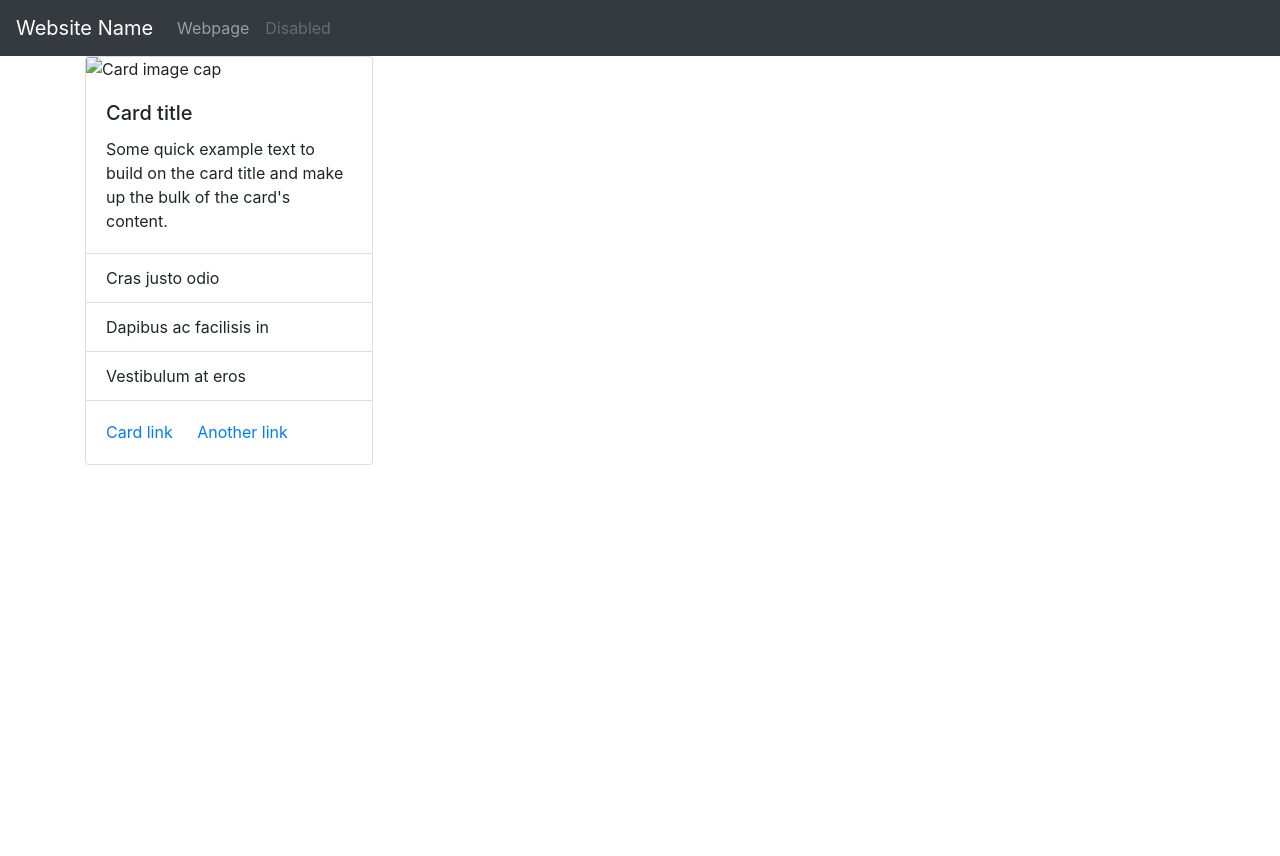
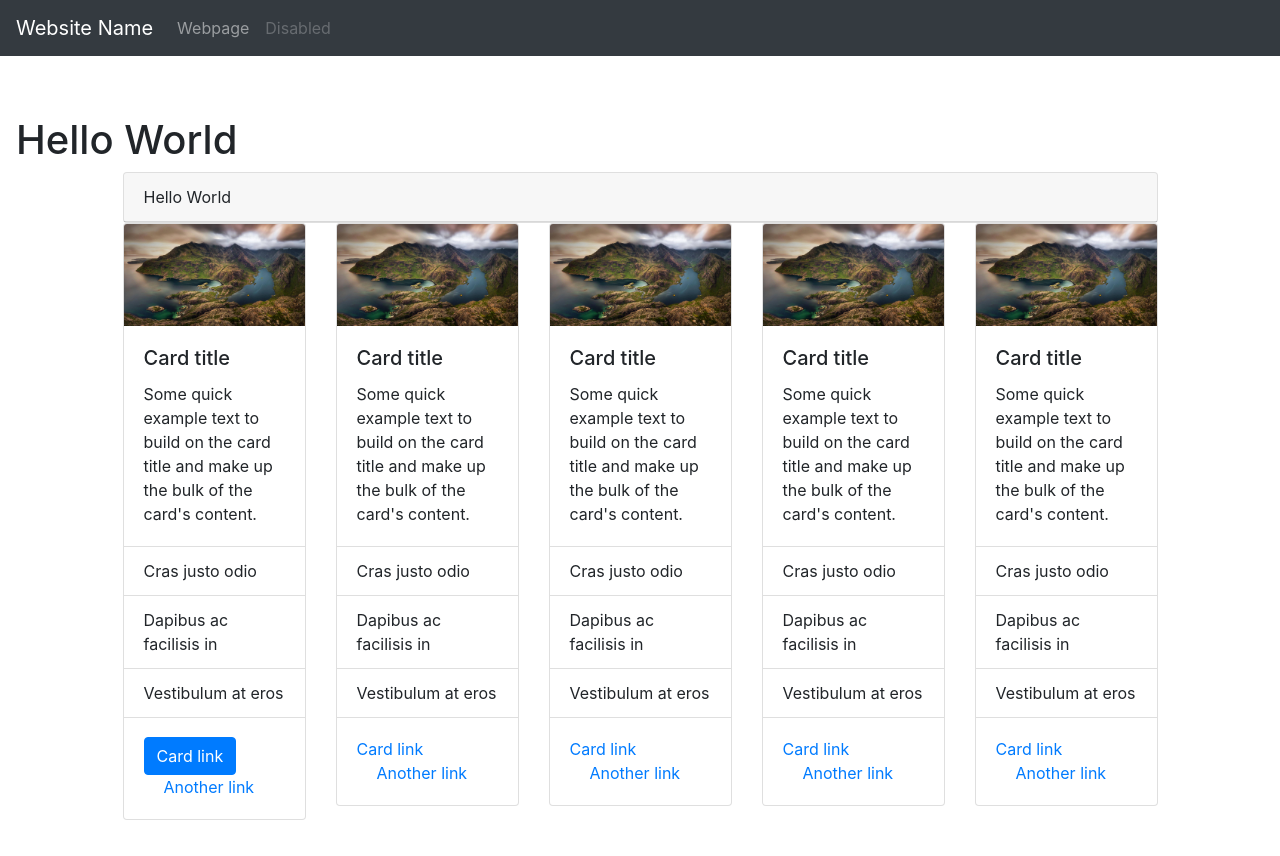
Before and after one commit to Bailey-1/Portfolio-Website, a plain HTML site: page index.html in a window 1280 px wide. Shown: the top 856 px of the page. Drawn offline with nearby package versions, Linux system fonts and the light colour scheme.

Commit message:
Updated
Updated

```diff
--- /dev/null
+++ b/css/floating-btn.css
@@ -0,0 +1,115 @@
+@charset "utf-8";
+/* CSS Document */
+*{padding:0;margin:0;}
+
+.label-container{
+	position:fixed;
+	bottom:48px;
+	right:105px;
+	display:table;
+	visibility: hidden;
+}
+
+.label-text{
+	color:#FFF;
+	background:rgba(51,51,51,0.5);
+	display:table-cell;
+	vertical-align:middle;
+	padding:10px;
+	border-radius:3px;
+}
+
+.label-arrow{
+	display:table-cell;
+	vertical-align:middle;
+	color:#333;
+	opacity:0.5;
+}
+
+.float{
+	position:fixed;
+	width:60px;
+	height:60px;
+	bottom:40px;
+	right:40px;
+	background-color:#F33;
+	color:#FFF;
+	border-radius:50px;
+	text-align:center;
+	box-shadow: 2px 2px 3px #999;
+	z-index:1000;
+	animation: bot-to-top 2s ease-out;
+}
+
+ul {
+	position:fixed;
+	right:40px;
+	padding-bottom:20px;
+	bottom:80px;
+	z-index:100;
+}
+
+ul li{
+	list-style:none;
+	margin-bottom:10px;
+}
+
+ul li a{
+	background-color:#F33;
+	color:#FFF;
+	border-radius:50px;
+	text-align:center;
+	box-shadow: 2px 2px 3px #999;
+	width:60px;
+	height:60px;
+	display:block;
+}
+
+ul:hover{
+	visibility:visible!important;
+	opacity:1!important;
+}
+
+
+.my-float{
+	font-size:24px;
+	margin-top:18px;
+}
+
+a#menu-share + ul{
+  visibility: hidden;
+}
+
+a#menu-share:hover + ul{
+  visibility: visible;
+  animation: scale-in 0.5s;
+}
+
+a#menu-share i{
+	animation: rotate-in 0.5s;
+}
+
+a#menu-share:hover > i{
+	animation: rotate-out 0.5s;
+}
+
+@keyframes bot-to-top {
+    0%   {bottom:-40px}
+    50%  {bottom:40px}
+}
+
+@keyframes scale-in {
+    from {transform: scale(0);opacity: 0;}
+    to {transform: scale(1);opacity: 1;}
+}
+
+@keyframes rotate-in {
+    from {transform: rotate(0deg);}
+    to {transform: rotate(360deg);}
+}
+
+@keyframes rotate-out {
+    from {transform: rotate(360deg);}
+    to {transform: rotate(0deg);}
+}
+<strong></strong>
--- /dev/null
+++ b/css/style.css
@@ -0,0 +1,2 @@
+@charset "utf-8";
+/* CSS Document */
--- a/index.html
+++ b/index.html
@@ -7,6 +7,13 @@
 
 		<!-- Bootstrap CSS -->
 		<link rel="stylesheet" href="https://stackpath.bootstrapcdn.com/bootstrap/4.2.1/css/bootstrap.min.css" integrity="sha384-GJzZqFGwb1QTTN6wy59ffF1BuGJpLSa9DkKMp0DgiMDm4iYMj70gZWKYbI706tWS" crossorigin="anonymous">
+
+		<!-- Font Awesome -->
+		<link rel="stylesheet" href="https://use.fontawesome.com/releases/v5.6.3/css/all.css" integrity="sha384-UHRtZLI+pbxtHCWp1t77Bi1L4ZtiqrqD80Kn4Z8NTSRyMA2Fd33n5dQ8lWUE00s/" crossorigin="anonymous">
+
+		<!-- CSS Files
+		<link rel="stylesheet" href="css/floating-btn.css"> -->
+
 
 		<title>Hello, world!</title>
   	</head>
@@ -29,14 +36,45 @@
 				</ul>
 			</div>
 		</nav>
+		<div class="" style="height:100px">
 
-		<div class="-5" style="height:3000px">
-			<h1>Hello World</h1>
-			<div class="container">
-				<div class="row">
-					<div class="col-sm">
-						<div class="card" style="width: 18rem;">
-							<img class="card-img-top" src="..." alt="Card image cap">
+		</div>
+
+		<div class="p-3" style="height:3000px">
+			<h1 class="">Hello World</h1>
+
+			<div class="row justify-content-center">
+				<div class="col-10">
+					<div class="card">
+						<div class="card-header">
+							Hello World
+						</div>
+					</div>
+				</div>
+			</div>
+
+			<div class="row justify-content-center">
+				<div class="col-md-2">
+					<div class="card" style="">
+						<img class="card-img-top" src="images/BingImageOfTheDay_20180926.jpg" alt="Card image cap">
+					  	<div class="card-body">
+							<h5 class="card-title">Card title</h5>
+							<p class="card-text">Some quick example text to build on the card title and make up the bulk of the card's content.</p>
+					  	</div>
+					  	<ul class="list-group list-group-flush">
+							<li class="list-group-item">Cras justo odio</li>
+							<li class="list-group-item">Dapibus ac facilisis in</li>
+							<li class="list-group-item">Vestibulum at eros</li>
+					  	</ul>
+					  	<div class="card-body">
+							<a href="#" class="card-link btn btn-primary">Card link</a>
+							<a href="#" class="card-link">Another link</a>
+					  	</div>
+					</div>
+				</div>
+				<div class="col-md-2">
+					<div class="card" style="">
+						<img class="card-img-top" src="images/BingImageOfTheDay_20180926.jpg" alt="Card image cap">
 					  	<div class="card-body">
 							<h5 class="card-title">Card title</h5>
 							<p class="card-text">Some quick example text to build on the card title and make up the bulk of the card's content.</p>
@@ -52,9 +90,84 @@
 					  	</div>
 					</div>
 				</div>
+				<div class="col-md-2">
+					<div class="card" style="">
+						<img class="card-img-top" src="images/BingImageOfTheDay_20180926.jpg" alt="Card image cap">
+					  	<div class="card-body">
+							<h5 class="card-title">Card title</h5>
+							<p class="card-text">Some quick example text to build on the card title and make up the bulk of the card's content.</p>
+					  	</div>
+					  	<ul class="list-group list-group-flush">
+							<li class="list-group-item">Cras justo odio</li>
+							<li class="list-group-item">Dapibus ac facilisis in</li>
+							<li class="list-group-item">Vestibulum at eros</li>
+					  	</ul>
+					  	<div class="card-body">
+							<a href="#" class="card-link">Card link</a>
+							<a href="#" class="card-link">Another link</a>
 					  	</div>
 					</div>
 				</div>
+				<div class="col-md-2">
+					<div class="card" style="">
+						<img class="card-img-top" src="images/BingImageOfTheDay_20180926.jpg" alt="Card image cap">
+					  	<div class="card-body">
+							<h5 class="card-title">Card title</h5>
+							<p class="card-text">Some quick example text to build on the card title and make up the bulk of the card's content.</p>
+					  	</div>
+					  	<ul class="list-group list-group-flush">
+							<li class="list-group-item">Cras justo odio</li>
+							<li class="list-group-item">Dapibus ac facilisis in</li>
+							<li class="list-group-item">Vestibulum at eros</li>
+					  	</ul>
+					  	<div class="card-body">
+							<a href="#" class="card-link">Card link</a>
+							<a href="#" class="card-link">Another link</a>
+					  	</div>
+					</div>
+				</div>
+				<div class="col-md-2">
+					<div class="card" style="">
+						<img class="card-img-top" src="images/BingImageOfTheDay_20180926.jpg" alt="Card image cap">
+					  	<div class="card-body">
+							<h5 class="card-title">Card title</h5>
+							<p class="card-text">Some quick example text to build on the card title and make up the bulk of the card's content.</p>
+					  	</div>
+					  	<ul class="list-group list-group-flush">
+							<li class="list-group-item">Cras justo odio</li>
+							<li class="list-group-item">Dapibus ac facilisis in</li>
+							<li class="list-group-item">Vestibulum at eros</li>
+					  	</ul>
+					  	<div class="card-body">
+							<a href="#" class="card-link">Card link</a>
+							<a href="#" class="card-link">Another link</a>
+					  	</div>
+					</div>
+				</div>
+
+			</div>
+		</div>
+
+		<a href="#" class="float" id="menu-share">
+		<i class="fa fa-share my-float"></i>
+		</a>
+		<ul class="float-btn">
+		<li>
+			<a href="#">
+				<i class="fa fa-facebook my-float"></i>
+			</a>
+			</li>
+		<li><a href="#">
+		<i class="fa fa-google-plus my-float"></i>
+		</a></li>
+		<li><a href="#">
+		<i class="fa fa-twitter my-float"></i>
+		</a></li>
+		</ul>
+
+
+
+
 
 		<!-- Optional JavaScript -->
 		<!-- jQuery first, then Popper.js, then Bootstrap JS -->
```
Also changed, not shown: test.html (added, +48 -0 lines), images/BingImageOfTheDay_20180926.jpg (added). Lines whose indentation alone changed are shown as unchanged.
